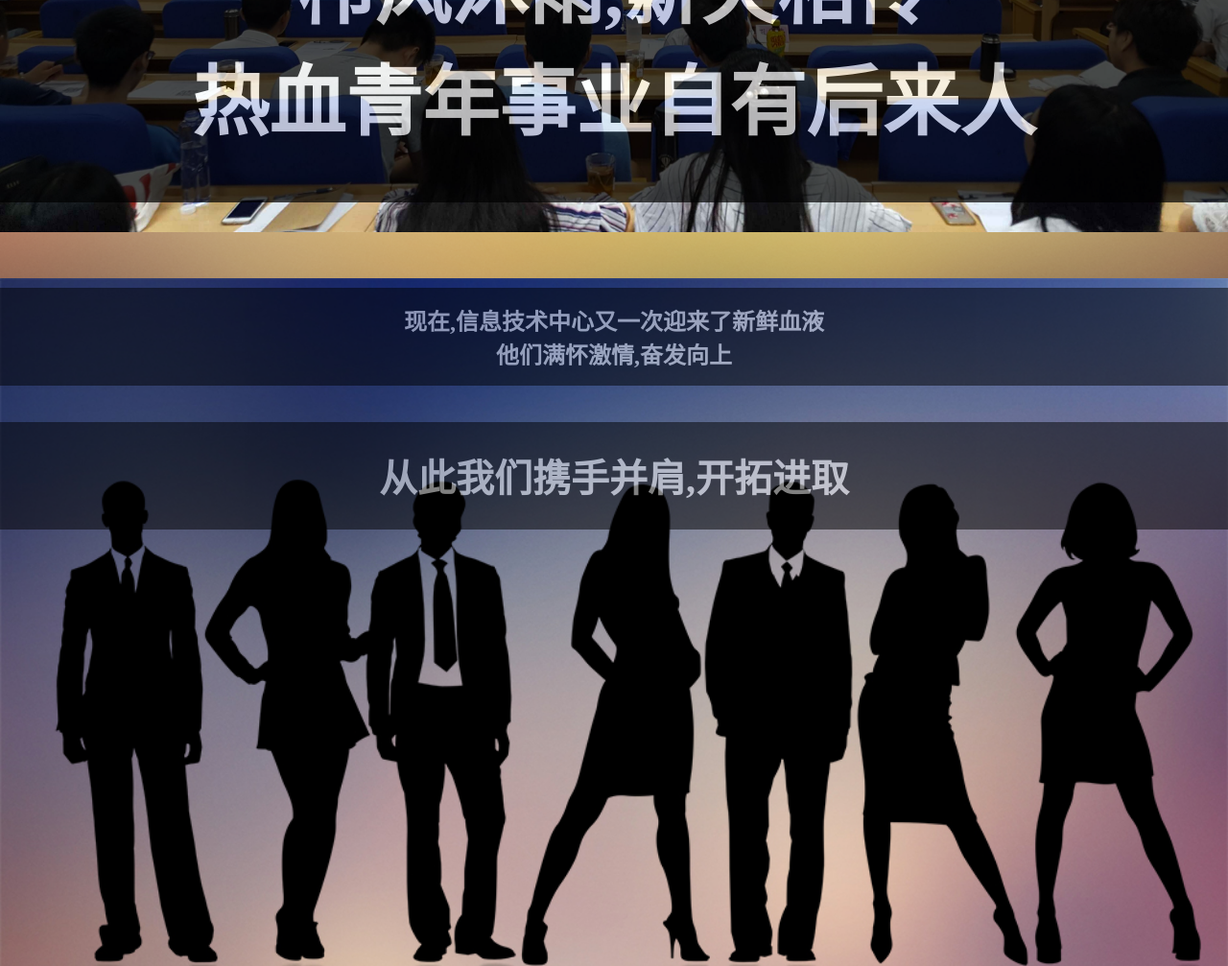
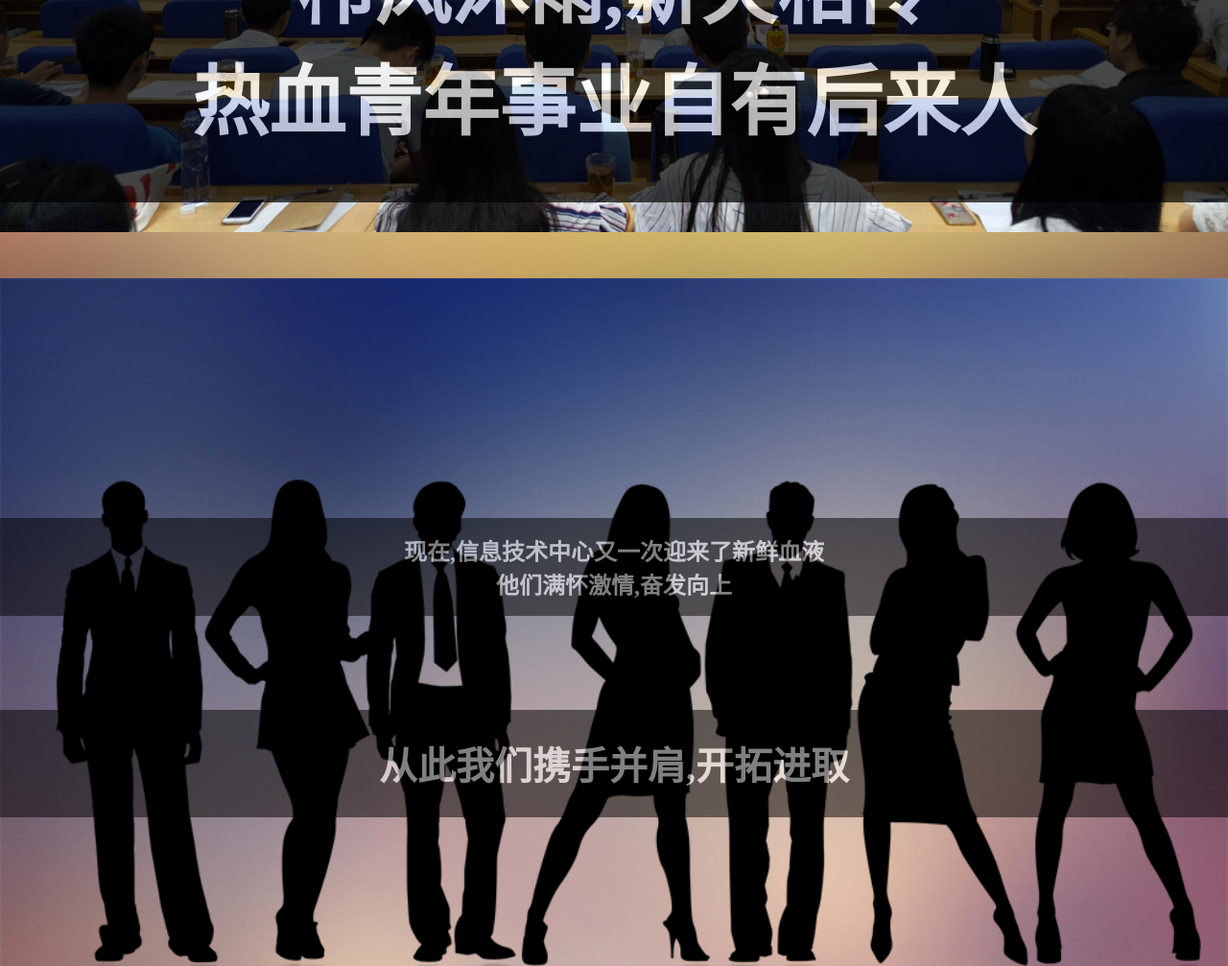
Before and after one commit to saint37/HelloFriend, a plain HTML site: page index.html in a window 1280 px wide. Shown: the part 5854-6861 px from the top of the page at 96% size. Drawn offline with Linux system fonts and the light colour scheme.

Commit message:
Update style-intro.css

```diff
--- a/css/style-intro.css
+++ b/css/style-intro.css
@@ -144,7 +144,7 @@ h1{
 .t9{
   position: absolute;
   width:100%;
-  top: 10px;
+  top: 250px;
   background-color: #000;
   opacity: 0.5 !important;
   color: #fff;
@@ -153,7 +153,7 @@ h1{
 .t10{
   position: absolute;
   width:100%;
-  top: 150px;
+  top: 450px;
   background-color: #000;
   opacity: 0.5 !important;
   color: #fff;
```
